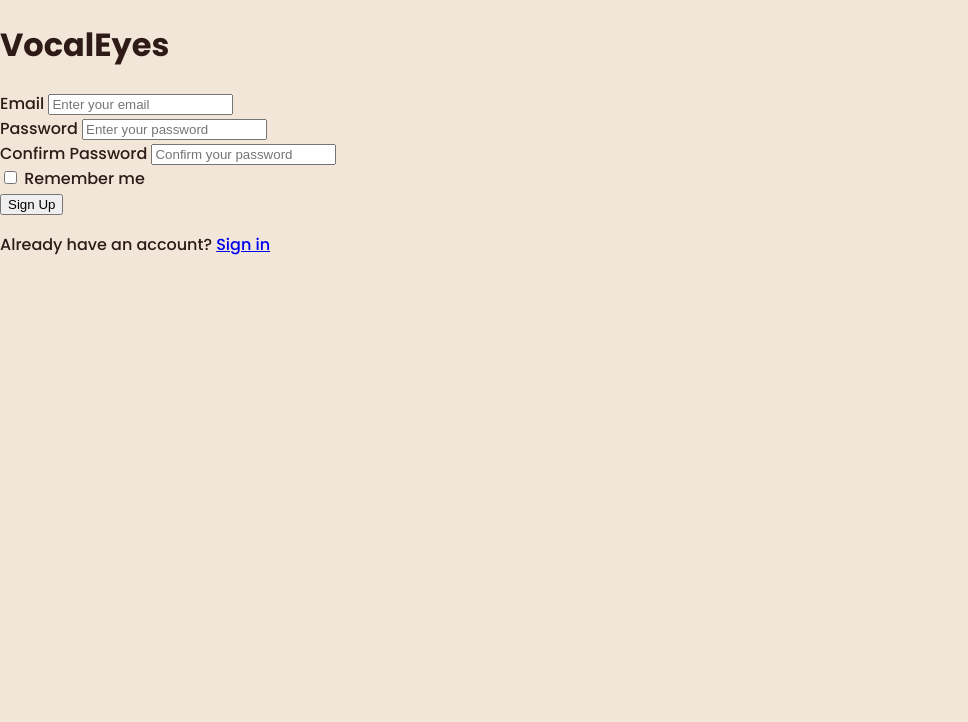
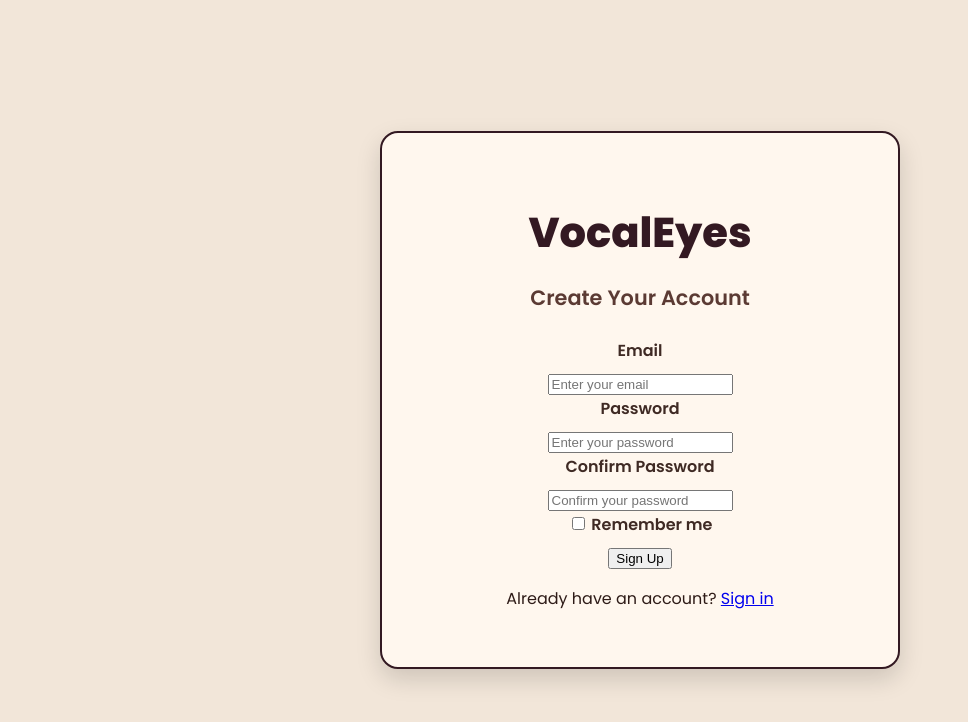
Before and after one commit to Srijoni06/VocalEyes, a plain HTML site: page index.html in a window 1280 px wide. Shown: the whole page, without its empty margins (0-968 px from the left). Drawn offline with Linux system fonts and the light colour scheme.

Commit message:
Update index.html

```diff
--- a/index.html
+++ b/index.html
@@ -5,36 +5,30 @@
     <meta name="viewport" content="width=device-width, initial-scale=1.0"/>
     <title>VocalEyes - Sign Up</title>
     <link rel="stylesheet" href="style.css" />
-  <link href="https://fonts.googleapis.com/css2?family=Poppins:wght@500;600;700&display=swap" rel="stylesheet">
+    <link href="https://fonts.googleapis.com/css2?family=Poppins:wght@400;600;800&display=swap" rel="stylesheet">
   </head>
-<body>
-  <div class="signup-container">
-    <h1 class="app-title">VocalEyes</h1>
+  <body class="speak-body">
+    <div class="speak-container">
+      <h1 class="speak-title">VocalEyes</h1>
+      <h2 class="speak-subtitle">Create Your Account</h2>
 
-    <form id="signupForm" class="signup-form">
-      <div class="input-group">
-        <label for="email">Email</label>
+      <form id="signupForm">
+        <label for="email" class="speak-label">Email</label>
         <input type="email" id="email" placeholder="Enter your email" required />
-      </div>
 
-      <div class="input-group">
-        <label for="password">Password</label>
+        <label for="password" class="speak-label">Password</label>
         <input type="password" id="password" placeholder="Enter your password" required />
-      </div>
 
-      <div class="input-group">
-        <label for="confirmPassword">Confirm Password</label>
+        <label for="confirmPassword" class="speak-label">Confirm Password</label>
         <input type="password" id="confirmPassword" placeholder="Confirm your password" required />
-      </div>
 
-      <div class="checkbox-group">
+        <label for="rememberMe" class="speak-label">
           <input type="checkbox" id="rememberMe" />
-        <label for="rememberMe">Remember me</label>
-      </div>
+          Remember me
+        </label>
 
         <button type="submit" id="signupBtn">Sign Up</button>
-
-      <p class="switch-page">Already have an account? <a href="signin.html">Sign in</a></p>
+        <p>Already have an account? <a href="signin.html">Sign in</a></p>
       </form>
     </div>
 
```
Lines whose indentation alone changed are shown as unchanged.
